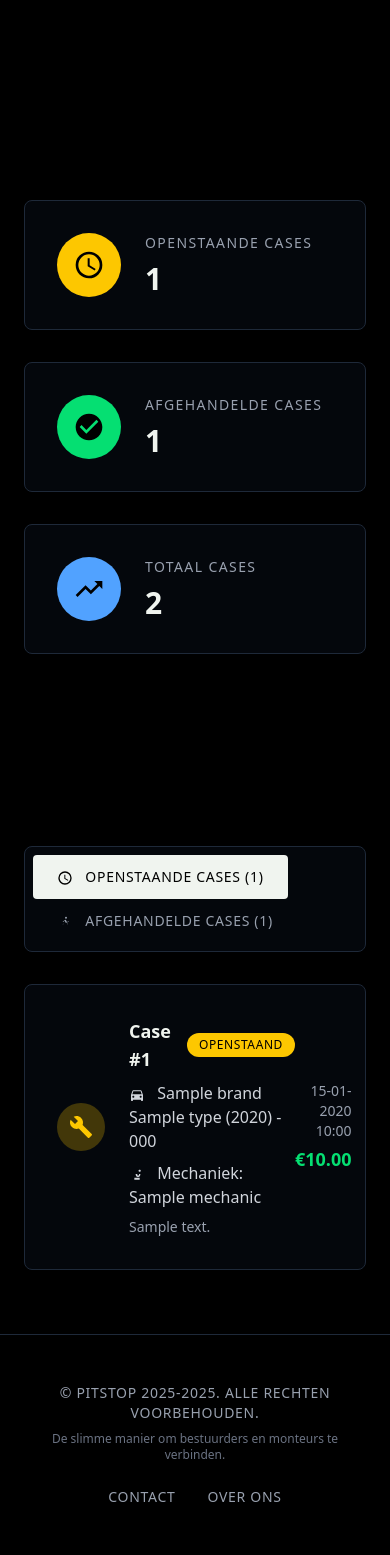
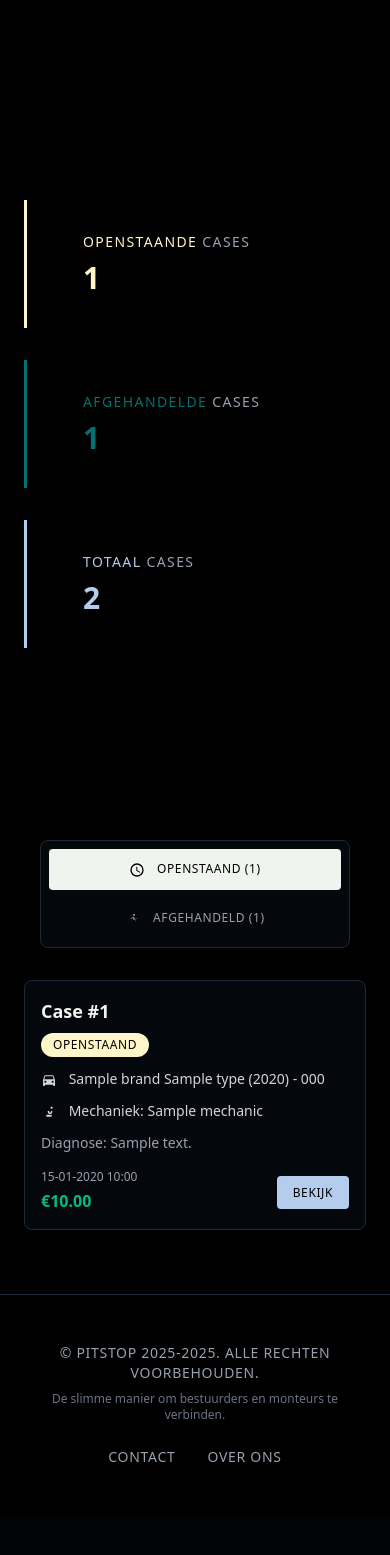
Before and after one commit to Banderas13/pitstop, a Laravel app: template resources/views/service-user.blade.php in a window 390 px wide. Shown: the part 444-1999 px from the top of the page. After the commit the page ends 1906 px from the top, so only its background shows below. Run offline with Laravel 12, Linux system fonts and the light colour scheme; the template is opened without the code that fills it: most values are stand-ins (such as "Sample title", 1, 10 or a date in 2020); style sheets or scripts are compiled from the project's sources.

Commit message:
Refactor service user page layout with Tailwind CSS, enhancing card styles and tab button responsiveness. Update case display structure for improved readability and accessibility, including better diagnosis presentation and mechanic information.

```diff
--- a/resources/views/service-user.blade.php
+++ b/resources/views/service-user.blade.php
@@ -23,50 +23,29 @@
         <section class="py-16">
             <div class="max-w-7xl mx-auto px-6 lg:px-8">
                 <div class="grid grid-cols-1 md:grid-cols-3 gap-8 mb-16">
-                    <div class="bg-gray-900/30 border border-gray-800 p-8 rounded-lg">
+                    <div class="border-l-3 border-chiffon p-8">
                         <div class="flex items-center">
-                            <div class="flex-shrink-0">
-                                <div class="w-16 h-16 bg-yellow-400 rounded-full flex items-center justify-center">
-                                    <svg class="w-8 h-8 text-black" fill="currentColor" viewBox="0 0 24 24">
-                                        <path d="M12,20A8,8 0 0,0 20,12A8,8 0 0,0 12,4A8,8 0 0,0 4,12A8,8 0 0,0 12,20M12,2A10,10 0 0,1 22,12A10,10 0 0,1 12,22C6.47,22 2,17.5 2,12A10,10 0 0,1 12,2M12.5,7V12.25L17,14.92L16.25,16.15L11,13V7H12.5Z"/>
-                                    </svg>
-                                </div>
-                            </div>
                             <div class="ml-6">
-                                <h6 class="text-sm uppercase tracking-widest text-gray-400 mb-2">Openstaande Cases</h6>
-                                <h3 class="text-3xl font-bold text-white">{{ $openCases->count() }}</h3>
+                                <h6 class="text-sm uppercase tracking-widest text-gray-400 mb-2"><span class="text-chiffon">Openstaande </span>Cases</h6>
+                                <h3 class="text-3xl font-bold text-chiffon">{{ $openCases->count() }}</h3>
                             </div>
                         </div>
                     </div>
 
-                    <div class="bg-gray-900/30 border border-gray-800 p-8 rounded-lg">
+                    <div class="border-l-3 border-caribbean p-8">
                         <div class="flex items-center">
-                            <div class="flex-shrink-0">
-                                <div class="w-16 h-16 bg-green-400 rounded-full flex items-center justify-center">
-                                    <svg class="w-8 h-8 text-black" fill="currentColor" viewBox="0 0 24 24">
-                                        <path d="M12 2C6.48 2 2 6.48 2 12s4.48 10 10 10 10-4.48 10-10S17.52 2 12 2zm-2 15l-5-5 1.41-1.41L10 14.17l7.59-7.59L19 8l-9 9z"/>
-                                    </svg>
-                                </div>
-                            </div>
                             <div class="ml-6">
-                                <h6 class="text-sm uppercase tracking-widest text-gray-400 mb-2">Afgehandelde Cases</h6>
-                                <h3 class="text-3xl font-bold text-white">{{ $closedCases->count() }}</h3>
+                                <h6 class="text-sm uppercase tracking-widest text-gray-400 mb-2"><span class="text-caribbean">Afgehandelde </span>Cases</h6>
+                                <h3 class="text-3xl font-bold text-caribbean">{{ $closedCases->count() }}</h3>
                             </div>
                         </div>
                     </div>
 
-                    <div class="bg-gray-900/30 border border-gray-800 p-8 rounded-lg">
+                    <div class="border-l-3 border-pblue p-8">
                         <div class="flex items-center">
-                            <div class="flex-shrink-0">
-                                <div class="w-16 h-16 bg-blue-400 rounded-full flex items-center justify-center">
-                                    <svg class="w-8 h-8 text-black" fill="currentColor" viewBox="0 0 24 24">
-                                        <path d="M16,6L18.29,8.29L13.41,13.17L9.41,9.17L2,16.59L3.41,18L9.41,12L13.41,16L19.71,9.71L22,12V6H16Z"/>
-                                    </svg>
-                                </div>
-                            </div>
                             <div class="ml-6">
-                                <h6 class="text-sm uppercase tracking-widest text-gray-400 mb-2">Totaal Cases</h6>
-                                <h3 class="text-3xl font-bold text-white">{{ $openCases->count() + $closedCases->count() }}</h3>
+                                <h6 class="text-sm uppercase tracking-widest text-gray-400 mb-2"><span class="text-pblue">Totaal </span>Cases</h6>
+                                <h3 class="text-3xl font-bold text-pblue">{{ $openCases->count() + $closedCases->count() }}</h3>
                             </div>
                         </div>
                     </div>
@@ -78,19 +57,23 @@
         <section class="py-16">
             <div class="max-w-7xl mx-auto px-6 lg:px-8">
                 <div class="flex justify-center mb-8">
-                    <div class="bg-gray-900/30 border border-gray-800 rounded-lg p-2">
-                        <button class="tab-button active px-6 py-3 text-sm uppercase tracking-wider font-medium rounded transition-all duration-300" data-tab="open-cases">
+                    <div class="bg-gray-900/30 border border-gray-800 rounded-lg p-2 w-full max-w-2xl mx-4 md:mx-0 md:w-auto">
+                        <div class="flex flex-col md:flex-row gap-2 md:gap-0">
+                            <button class="tab-button active px-4 md:px-6 py-3 text-xs md:text-sm uppercase tracking-wider font-medium rounded transition-all duration-300 flex-1 md:flex-none" data-tab="open-cases">
                                 <svg class="w-4 h-4 inline mr-2" fill="currentColor" viewBox="0 0 24 24">
                                     <path d="M12,20A8,8 0 0,0 20,12A8,8 0 0,0 12,4A8,8 0 0,0 4,12A8,8 0 0,0 12,20M12,2A10,10 0 0,1 22,12A10,10 0 0,1 12,22C6.47,22 2,17.5 2,12A10,10 0 0,1 12,2M12.5,7V12.25L17,14.92L16.25,16.15L11,13V7H12.5Z"/>
                                 </svg>
-                            Openstaande Cases ({{ $openCases->count() }})
+                                <span class="hidden md:inline">Openstaande Cases ({{ $openCases->count() }})</span>
+                                <span class="md:hidden">Openstaand ({{ $openCases->count() }})</span>
                             </button>
-                        <button class="tab-button px-6 py-3 text-sm uppercase tracking-wider font-medium rounded transition-all duration-300" data-tab="closed-cases">
+                            <button class="tab-button px-4 md:px-6 py-3 text-xs md:text-sm uppercase tracking-wider font-medium rounded transition-all duration-300 flex-1 md:flex-none" data-tab="closed-cases">
                                 <svg class="w-4 h-4 inline mr-2" fill="currentColor" viewBox="0 0 24 24">
                                     <path d="M13.5,4A1.5,1.5 0 0,0 12,5.5A1.5,1.5 0 0,0 13.5,7A1.5,1.5 0 0,0 15,5.5A1.5,1.5 0 0,0 13.5,4M13.14,8.77C11.95,8.87 8.7,11.46 8.7,11.46C8.5,11.61 8.56,11.6 8.72,11.88C8.88,12.15 8.86,12.17 9.06,12.04C9.26,11.91 9.25,11.93 9.25,11.93L11.36,10.29L12.84,12.77C12.98,13.01 13.34,13.05 13.64,13.05C13.94,13.05 14.02,13.00 14.02,13.00L17.69,11.46C17.89,11.33 17.89,11.33 17.89,11.05C17.89,10.77 17.89,10.75 17.69,10.88L14.93,12.05L13.14,8.77M9.29,13.67L8.96,15.13L8.7,15.42L8.7,15.67L9.06,15.92L9.29,15.67L9.29,13.67M14.97,13.67L14.97,15.42L15.23,15.67L15.59,15.42L15.59,15.13L15.26,13.67L14.97,13.67Z"/>
                                 </svg>
-                            Afgehandelde Cases ({{ $closedCases->count() }})
+                                <span class="hidden md:inline">Afgehandelde Cases ({{ $closedCases->count() }})</span>
+                                <span class="md:hidden">Afgehandeld ({{ $closedCases->count() }})</span>
                             </button>
+                        </div>
                     </div>
                 </div>
 
@@ -101,45 +84,47 @@
                         @if($openCases->count() > 0)
                             <div class="bg-gray-900/30 border border-gray-800 rounded-lg overflow-hidden">
                                 @foreach($openCases as $case)
-                                    <div class="flex items-center p-8 border-b border-gray-800 last:border-b-0 hover:bg-gray-800/30 transition-colors duration-300">
-                                        <div class="flex-shrink-0">
-                                            <div class="w-12 h-12 bg-yellow-400/25 rounded-full flex items-center justify-center">
-                                                <svg class="w-6 h-6 text-yellow-400" fill="currentColor" viewBox="0 0 24 24">
-                                                    <path d="M22.7 19l-9.1-9.1c.9-2.3.4-5-1.5-6.9-2-2-5-2.4-7.4-1.3L9 6 6 9 1.6 4.7C.4 7.1.9 10.1 2.9 12.1c1.9 1.9 4.6 2.4 6.9 1.5l9.1 9.1c.4.4 1 .4 1.4 0l2.3-2.3c.5-.4.5-1.1.1-1.4z"/>
-                                                </svg>
+                                    <div class="flex flex-col md:flex-row md:items-center p-4 md:p-8 border-b border-gray-800 last:border-b-0 hover:bg-gray-800/30 transition-colors duration-300 gap-4">
+                                        <div class="flex-grow-1 md:ml-6">
+                                            <div class="flex flex-col md:flex-row md:items-center mb-3 gap-2">
+                                                <h6 class="text-lg font-semibold text-white">Case #{{ $case->id }}</h6>
+                                                <span class="bg-chiffon text-black px-3 py-1 rounded-full text-xs font-medium uppercase tracking-wider w-fit">Openstaand</span>
                                             </div>
-                                        </div>
-                                        <div class="flex-grow-1 ml-6">
-                                            <div class="flex items-center mb-2">
-                                                <h6 class="text-lg font-semibold text-white mr-4">Case #{{ $case->id }}</h6>
-                                                <span class="bg-yellow-400 text-black px-3 py-1 rounded-full text-xs font-medium uppercase tracking-wider">Openstaand</span>
-                                            </div>
-                                            <p class="text-gray-300 mb-2">
-                                                <svg class="w-4 h-4 inline mr-2" fill="currentColor" viewBox="0 0 24 24">
+                                            <p class="text-gray-300 mb-3 text-sm md:text-base">
+                                                <svg class="w-4 h-4 inline mr-2 flex-shrink-0" fill="currentColor" viewBox="0 0 24 24">
                                                     <path d="M18.92 6.01C18.72 5.42 18.16 5 17.5 5h-11c-.66 0-1.22.42-1.42 1.01L3 12v8c0 .55.45 1 1 1h1c.55 0 1-.45 1-1v-1h12v1c0 .55.45 1 1 1h1c.55 0 1-.45 1-1v-8l-2.08-5.99zM6.5 16c-.83 0-1.5-.67-1.5-1.5S5.67 13 6.5 13s1.5.67 1.5 1.5S7.33 16 6.5 16zm11 0c-.83 0-1.5-.67-1.5-1.5s.67-1.5 1.5-1.5 1.5.67 1.5 1.5-.67 1.5-1.5 1.5zM5 11l1.5-4.5h11L19 11H5z"/>
                                                 </svg>
-                                                {{ $case->car->type->brand->name }} {{ $case->car->type->name }} ({{ $case->car->year }}) - {{ $case->car->numberplate }}
+                                                <span class="break-words">{{ $case->car->type->brand->name }} {{ $case->car->type->name }} ({{ $case->car->year }}) - {{ $case->car->numberplate }}</span>
                                             </p>
                                             @if($case->mechanic)
-                                                <p class="text-gray-300 mb-2">
-                                                    <svg class="w-4 h-4 inline mr-2" fill="currentColor" viewBox="0 0 24 24">
+                                                <p class="text-gray-300 mb-3 text-sm md:text-base">
+                                                    <svg class="w-4 h-4 inline mr-2 flex-shrink-0" fill="currentColor" viewBox="0 0 24 24">
                                                         <path d="M16,4C16.88,4 17.67,4.67 17.67,5.5C17.67,6.33 16.88,7 16,7C15.12,7 14.33,6.33 14.33,5.5C14.33,4.67 15.12,4 16,4M16,17V19H8V17C8,16 8,16 9,16H15C16,16 16,16 16,17M12.5,11.5C12.5,12.5 13.5,12.85 13.5,12.85C13.5,12.85 15,12.5 15,11.5V10.5H17V11.5C17,14.5 13.5,15 13.5,15C13.5,15 10,14.5 10,11.5V10.5H12.5V11.5Z"/>
                                                     </svg>
-                                                    Mechaniek: {{ $case->mechanic->name }}
+                                                    <span class="break-words">Mechaniek: {{ $case->mechanic->company_name }}</span>
                                                 </p>
                                             @endif
-                                            <p class="text-gray-400 text-sm">{{ Str::limit($case->description, 100) }}</p>
+                                            <p class="text-gray-400 text-sm pl-0 md:pl-7">
+                                                <span class="font-medium">Diagnose:</span>
+                                                @php
+                                                    $parts = explode('MECHANIEK DIAGNOSE ===', $case->description);
+                                                    $diagnosis = count($parts) > 1 ? trim($parts[1]) : $case->description;
+                                                @endphp
+                                                <span class="break-words">{{ Str::limit($diagnosis, 80) }}</span>
+                                            </p>
                                         </div>
-                                        <div class="text-right mr-6">
-                                            <small class="text-gray-400 block text-sm">{{ $case->created_at->format('d-m-Y H:i') }}</small>
+                                        <div class="flex flex-row md:flex-col justify-between md:justify-start items-center md:items-end md:text-right md:mr-6 gap-4">
+                                            <div class="md:mb-4">
+                                                <small class="text-gray-400 block text-xs md:text-sm">{{ $case->created_at->format('d-m-Y H:i') }}</small>
                                                 @if($case->offer)
-                                                <div class="text-lg font-bold text-green-400 mt-1">€{{ number_format($case->offer->price, 2) }}</div>
+                                                    <div class="text-base md:text-lg font-bold text-emerald-500 mt-1">€{{ number_format($case->offer->price, 2) }}</div>
                                                 @endif
                                             </div>
                                             <div>
-                                            <a href="{{ route('service.show', $case->id) }}" class="bg-blue-500 hover:bg-blue-600 text-white px-4 py-2 rounded font-medium uppercase tracking-wider text-sm transition-colors duration-300">
+                                                <a href="{{ route('service.show', $case->id) }}" class="bg-pblue hover:bg-white text-black px-4 md:px-4 py-2 rounded font-medium uppercase tracking-wider text-xs md:text-sm transition-colors duration-300 whitespace-nowrap">
                                                     Bekijk
                                                 </a>
+                                            </div>
                                         </div>
                                     </div>
                                 @endforeach
@@ -162,45 +147,47 @@
                         @if($closedCases->count() > 0)
                             <div class="bg-gray-900/30 border border-gray-800 rounded-lg overflow-hidden">
                                 @foreach($closedCases as $case)
-                                    <div class="flex items-center p-8 border-b border-gray-800 last:border-b-0 hover:bg-gray-800/30 transition-colors duration-300">
-                                        <div class="flex-shrink-0">
-                                            <div class="w-12 h-12 bg-green-400/25 rounded-full flex items-center justify-center">
-                                                <svg class="w-6 h-6 text-green-400" fill="currentColor" viewBox="0 0 24 24">
-                                                    <path d="M12 2C6.48 2 2 6.48 2 12s4.48 10 10 10 10-4.48 10-10S17.52 2 12 2zm-2 15l-5-5 1.41-1.41L10 14.17l7.59-7.59L19 8l-9 9z"/>
-                                                </svg>
+                                    <div class="flex flex-col md:flex-row md:items-center p-4 md:p-8 border-b border-gray-800 last:border-b-0 hover:bg-gray-800/30 transition-colors duration-300 gap-4">
+                                        <div class="flex-grow-1 md:ml-6">
+                                            <div class="flex flex-col md:flex-row md:items-center mb-3 gap-2">
+                                                <h6 class="text-lg font-semibold text-white">Case #{{ $case->id }}</h6>
+                                                <span class="bg-caribbean text-white px-3 py-1 rounded-full text-xs font-medium uppercase tracking-wider w-fit">Afgehandeld</span>
                                             </div>
-                                        </div>
-                                        <div class="flex-grow-1 ml-6">
-                                            <div class="flex items-center mb-2">
-                                                <h6 class="text-lg font-semibold text-white mr-4">Case #{{ $case->id }}</h6>
-                                                <span class="bg-green-400 text-black px-3 py-1 rounded-full text-xs font-medium uppercase tracking-wider">Afgehandeld</span>
-                                            </div>
-                                            <p class="text-gray-300 mb-2">
-                                                <svg class="w-4 h-4 inline mr-2" fill="currentColor" viewBox="0 0 24 24">
+                                            <p class="text-gray-300 mb-3 text-sm md:text-base">
+                                                <svg class="w-4 h-4 inline mr-2 flex-shrink-0" fill="currentColor" viewBox="0 0 24 24">
                                                     <path d="M18.92 6.01C18.72 5.42 18.16 5 17.5 5h-11c-.66 0-1.22.42-1.42 1.01L3 12v8c0 .55.45 1 1 1h1c.55 0 1-.45 1-1v-1h12v1c0 .55.45 1 1 1h1c.55 0 1-.45 1-1v-8l-2.08-5.99zM6.5 16c-.83 0-1.5-.67-1.5-1.5S5.67 13 6.5 13s1.5.67 1.5 1.5S7.33 16 6.5 16zm11 0c-.83 0-1.5-.67-1.5-1.5s.67-1.5 1.5-1.5 1.5.67 1.5 1.5-.67 1.5-1.5 1.5zM5 11l1.5-4.5h11L19 11H5z"/>
                                                 </svg>
-                                                {{ $case->car->type->brand->name }} {{ $case->car->type->name }} ({{ $case->car->year }}) - {{ $case->car->numberplate }}
+                                                <span class="break-words">{{ $case->car->type->brand->name }} {{ $case->car->type->name }} ({{ $case->car->year }}) - {{ $case->car->numberplate }}</span>
                                             </p>
                                             @if($case->mechanic)
-                                                <p class="text-gray-300 mb-2">
-                                                    <svg class="w-4 h-4 inline mr-2" fill="currentColor" viewBox="0 0 24 24">
+                                                <p class="text-gray-300 mb-3 text-sm md:text-base">
+                                                    <svg class="w-4 h-4 inline mr-2 flex-shrink-0" fill="currentColor" viewBox="0 0 24 24">
                                                         <path d="M16,4C16.88,4 17.67,4.67 17.67,5.5C17.67,6.33 16.88,7 16,7C15.12,7 14.33,6.33 14.33,5.5C14.33,4.67 15.12,4 16,4M16,17V19H8V17C8,16 8,16 9,16H15C16,16 16,16 16,17M12.5,11.5C12.5,12.5 13.5,12.85 13.5,12.85C13.5,12.85 15,12.5 15,11.5V10.5H17V11.5C17,14.5 13.5,15 13.5,15C13.5,15 10,14.5 10,11.5V10.5H12.5V11.5Z"/>
                                                     </svg>
-                                                    Mechaniek: {{ $case->mechanic->name }}
+                                                    <span class="break-words">Mechaniek: {{ $case->mechanic->company_name }}</span>
                                                 </p>
                                             @endif
-                                            <p class="text-gray-400 text-sm">{{ Str::limit($case->description, 100) }}</p>
+                                            <p class="text-gray-400 text-sm pl-0 md:pl-7">
+                                                <span class="font-medium">Diagnose:</span>
+                                                @php
+                                                    $parts = explode('MECHANIEK DIAGNOSE ===', $case->description);
+                                                    $diagnosis = count($parts) > 1 ? trim($parts[1]) : $case->description;
+                                                @endphp
+                                                <span class="break-words">{{ Str::limit($diagnosis, 80) }}</span>
+                                            </p>
                                         </div>
-                                        <div class="text-right mr-6">
-                                            <small class="text-gray-400 block text-sm">Afgehandeld: {{ $case->updated_at->format('d-m-Y H:i') }}</small>
+                                        <div class="flex flex-row md:flex-col justify-between md:justify-start items-center md:items-end md:text-right md:mr-6 gap-4">
+                                            <div class="md:mb-4">
+                                                <small class="text-gray-400 block text-xs md:text-sm">Afgehandeld: {{ $case->updated_at->format('d-m-Y H:i') }}</small>
                                                 @if($case->offer)
-                                                <div class="text-lg font-bold text-green-400 mt-1">€{{ number_format($case->offer->price, 2) }}</div>
+                                                    <div class="text-base md:text-lg font-bold text-emerald-500 mt-1">€{{ number_format($case->offer->price, 2) }}</div>
                                                 @endif
                                             </div>
                                             <div>
-                                            <a href="{{ route('service.show', $case->id) }}" class="bg-blue-500 hover:bg-blue-600 text-white px-4 py-2 rounded font-medium uppercase tracking-wider text-sm transition-colors duration-300">
+                                                <a href="{{ route('service.show', $case->id) }}" class="bg-pblue hover:bg-white text-black px-4 md:px-4 py-2 rounded font-medium uppercase tracking-wider text-xs md:text-sm transition-colors duration-300 whitespace-nowrap">
                                                     Bekijk
                                                 </a>
+                                            </div>
                                         </div>
                                     </div>
                                 @endforeach
```
Lines whose indentation alone changed are shown as unchanged.
